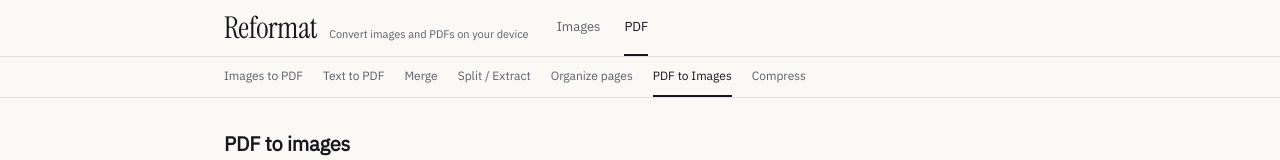
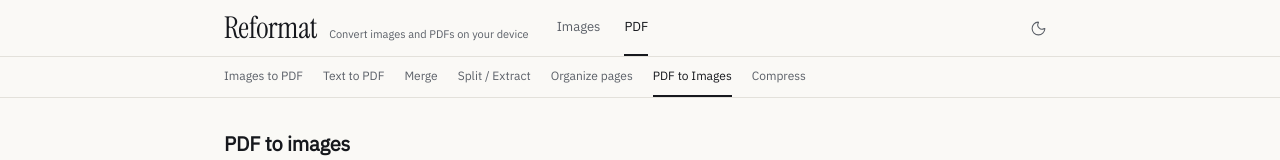
Before and after one commit to AuraSakar/Reformat-file-converter, a React (Vite) app: page /pdf/pdf-to-images in a window 1280 px wide. Shown: the top 160 px of the page. Built offline with nearby package versions, Linux system fonts and the light colour scheme.

Commit message:
Add remembered theme switch without flash

```diff
--- a/index.html
+++ b/index.html
@@ -8,6 +8,7 @@
       content="Convert images, build PDFs and work with PDF files. Everything runs on your device."
     />
     <meta name="theme-color" content="#FAF9F6" />
+    <script src="/theme-init.js"></script>
     <link rel="icon" href="/favicon.svg" type="image/svg+xml" />
     <title>Reformat</title>
   </head>
--- /dev/null
+++ b/public/theme-init.js
@@ -0,0 +1,23 @@
+(function () {
+  var key = 'reformat-theme';
+  var theme = null;
+
+  try {
+    var stored = window.localStorage.getItem(key);
+    if (stored === 'light' || stored === 'dark') theme = stored;
+  } catch (error) {
+    theme = null;
+  }
+
+  if (!theme) {
+    theme =
+      window.matchMedia && window.matchMedia('(prefers-color-scheme: dark)').matches
+        ? 'dark'
+        : 'light';
+  }
+
+  document.documentElement.setAttribute('data-theme', theme);
+
+  var meta = document.querySelector('meta[name="theme-color"]');
+  if (meta) meta.setAttribute('content', theme === 'dark' ? '#111214' : '#FAF9F6');
+})();
--- a/src/App.jsx
+++ b/src/App.jsx
@@ -1,5 +1,6 @@
 import { Suspense, lazy, useEffect, useRef } from 'react';
 import { Link, Navigate, NavLink, Route, Routes, useLocation } from 'react-router-dom';
+import { ThemeToggle } from './components/ThemeToggle';
 import { ToastProvider } from './components/Toasts';
 import { useOnline } from './hooks/useOnline';
 
@@ -141,6 +142,9 @@ function Shell() {
               </NavLink>
             ))}
           </nav>
+          <div className="ml-auto flex shrink-0 items-center">
+            <ThemeToggle />
+          </div>
         </div>
         {pdfActive ? <PdfToolNav /> : null}
       </header>
--- /dev/null
+++ b/src/components/ThemeToggle.jsx
@@ -0,0 +1,22 @@
+import { Moon, Sun } from 'lucide-react';
+import { IconButton } from './Button';
+import { useTheme } from '../hooks/useTheme';
+
+export function ThemeToggle() {
+  const { theme, toggle } = useTheme();
+  const dark = theme === 'dark';
+
+  return (
+    <IconButton
+      label={dark ? 'Switch to light theme' : 'Switch to dark theme'}
+      aria-pressed={dark}
+      onClick={toggle}
+    >
+      {dark ? (
+        <Sun size={17} strokeWidth={1.5} aria-hidden="true" />
+      ) : (
+        <Moon size={17} strokeWidth={1.5} aria-hidden="true" />
+      )}
+    </IconButton>
+  );
+}
--- /dev/null
+++ b/src/hooks/useTheme.js
@@ -0,0 +1,71 @@
+import { useCallback, useEffect, useState } from 'react';
+
+const THEME_KEY = 'reformat-theme';
+
+function systemTheme() {
+  return window.matchMedia?.('(prefers-color-scheme: dark)').matches ? 'dark' : 'light';
+}
+
+function storedTheme() {
+  try {
+    const value = window.localStorage.getItem(THEME_KEY);
+    return value === 'light' || value === 'dark' ? value : null;
+  } catch {
+    return null;
+  }
+}
+
+function currentTheme() {
+  const value = document.documentElement.getAttribute('data-theme');
+  if (value === 'light' || value === 'dark') return value;
+  return storedTheme() ?? systemTheme();
+}
+
+export function applyTheme(theme) {
+  document.documentElement.setAttribute('data-theme', theme);
+  document.documentElement.style.colorScheme = theme;
+  const meta = document.querySelector('meta[name="theme-color"]');
+  if (meta) meta.setAttribute('content', theme === 'dark' ? '#111214' : '#FAF9F6');
+}
+
+export function useTheme() {
+  const [theme, setTheme] = useState(currentTheme);
+
+  useEffect(() => {
+    applyTheme(theme);
+  }, [theme]);
+
+  useEffect(() => {
+    const media = window.matchMedia?.('(prefers-color-scheme: dark)');
+    const onStorage = (event) => {
+      if (event.key !== THEME_KEY) return;
+      if (event.newValue === 'light' || event.newValue === 'dark') {
+        setTheme(event.newValue);
+      } else {
+        setTheme(systemTheme());
+      }
+    };
+    const onSystemChange = () => {
+      if (!storedTheme()) setTheme(systemTheme());
+    };
+
+    window.addEventListener('storage', onStorage);
+    media?.addEventListener?.('change', onSystemChange);
+    return () => {
+      window.removeEventListener('storage', onStorage);
+      media?.removeEventListener?.('change', onSystemChange);
+    };
+  }, []);
+
+  const toggle = useCallback(() => {
+    const next = theme === 'dark' ? 'light' : 'dark';
+    setTheme(next);
+    try {
+      window.localStorage.setItem(THEME_KEY, next);
+    } catch {
+      return;
+    }
+  }, [theme]);
+
+  return { theme, toggle };
+}
```
Also changed, not shown: vercel.json.
